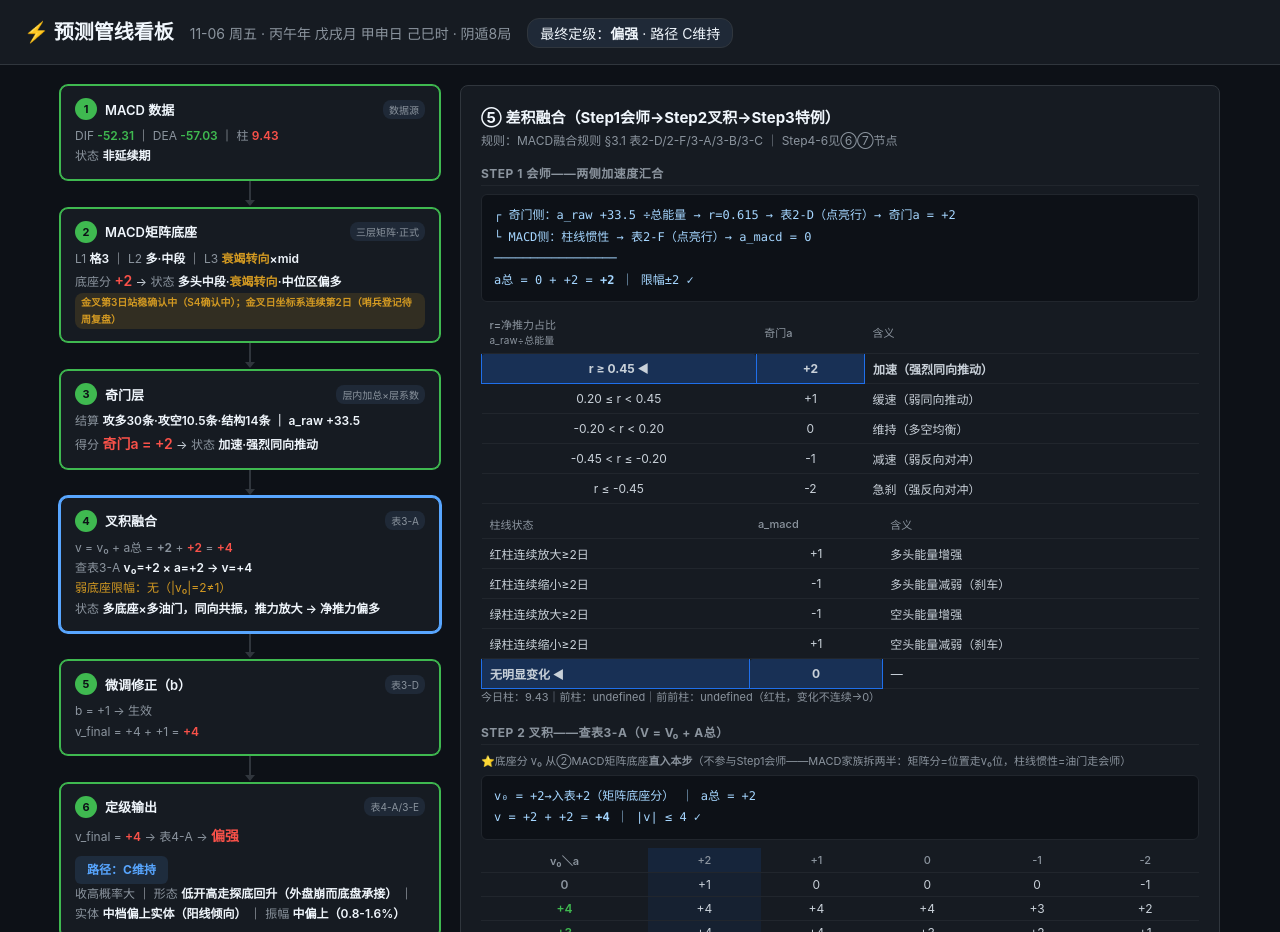
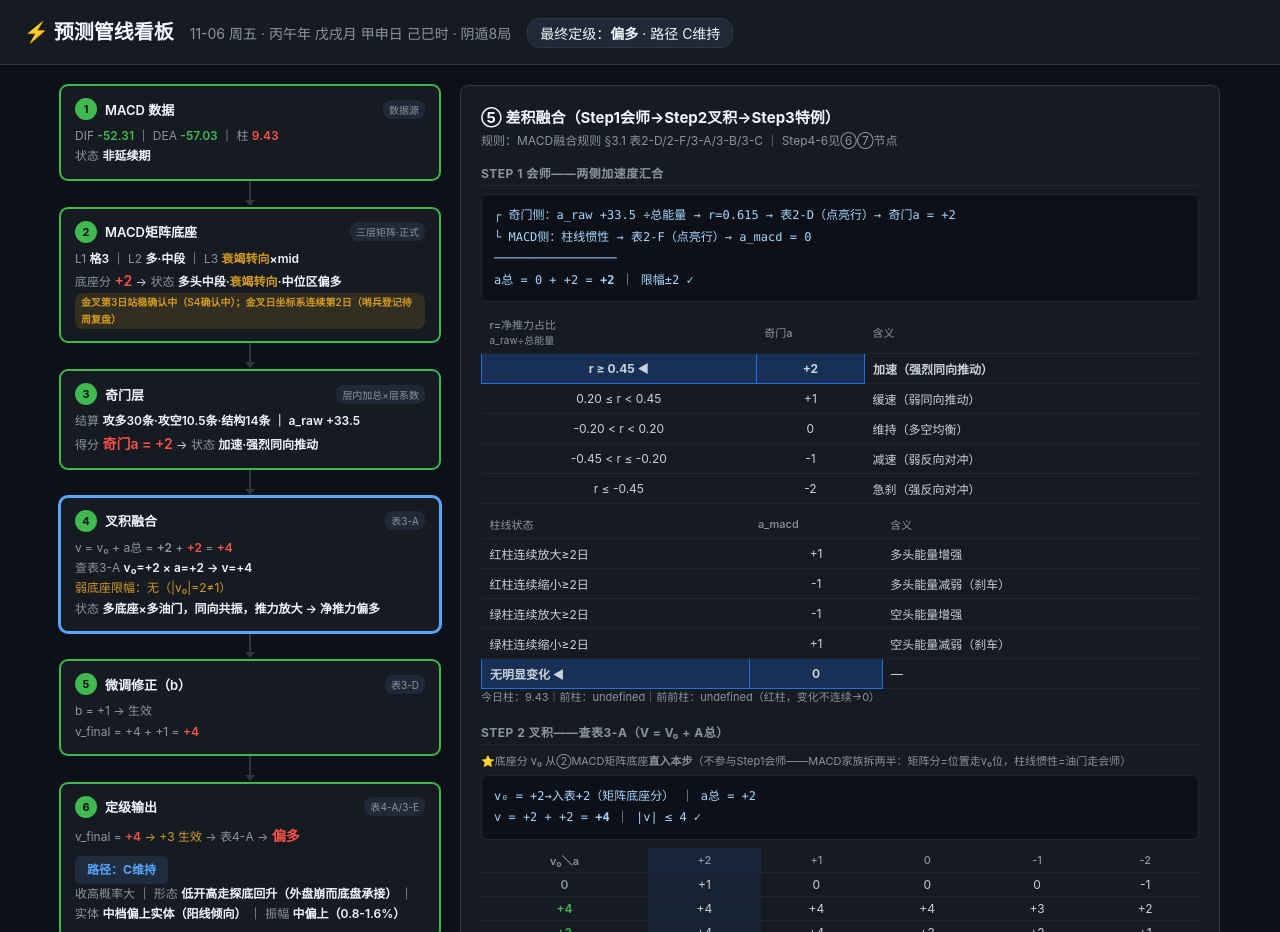
Before and after one commit to xiaoyi0319a/yixue-dashboard, a Jekyll site: the page pipeline.html, which Jekyll copies as it is, in a window 1280 px wide. Shown: the top 932 px of the page. Built offline with Jekyll 4.4.1, drawn with Linux system fonts in a browser that asks for light colours.

Commit message:
定级口径统一(老师截图抓不一致实锤): fusion.final_grade=压级后生效值(11-06: 偏强→偏多, 与九字段/验证对比/报告定级一致); 表4-A高亮改用生效值(九字段final_grade, 原v_final机制值致压级日高亮错位); output卡片+合成链formula加压级箭头(+4→+3生效); schema描述补11-07口径裁定

```diff
--- a/data/pipeline_20261106.json
+++ b/data/pipeline_20261106.json
@@ -63,7 +63,7 @@
   "b_note": "D1日干旺+D4资金旺=底盘厚托底",
   "v_cross": 4,
   "v_final": 4,
-  "final_grade": "偏强",
+  "final_grade": "偏多",
   "path": "C维持",
   "combo_lookup": "盲区组合：v₀正深水C维持家族10-21/27/29/11-03四连❌（0/4≤30%）→压一级（+4→+3）；深水区置信权重减半",
   "r_prime": 0,
--- a/data/pipeline_latest.json
+++ b/data/pipeline_latest.json
@@ -63,7 +63,7 @@
   "b_note": "D1日干旺+D4资金旺=底盘厚托底",
   "v_cross": 4,
   "v_final": 4,
-  "final_grade": "偏强",
+  "final_grade": "偏多",
   "path": "C维持",
   "combo_lookup": "盲区组合：v₀正深水C维持家族10-21/27/29/11-03四连❌（0/4≤30%）→压一级（+4→+3）；深水区置信权重减半",
   "r_prime": 0,
--- a/data/schema/pipeline.schema.json
+++ b/data/schema/pipeline.schema.json
@@ -184,7 +184,7 @@
         "final_grade": {
           "type": "string",
           "enum": ["偏强", "偏多", "略偏多", "无方向", "略偏空", "偏空", "偏弱"],
-          "description": "⭐11-05事故区：必须是表4-A档名字符串，禁止数字编码（表4-A权威=融合规则§3.4：偏强/偏多/略偏多/无方向/略偏空/偏空/偏弱）"
+          "description": "⭐11-05事故区：必须是表4-A档名字符串，禁止数字编码（表4-A权威=融合规则§3.4：偏强/偏多/略偏多/无方向/略偏空/偏空/偏弱）⭐11-07口径裁定：final_grade=压级/升档后生效定级（4.8组合查表/盲区/敏感期升档等调整后的最终档名）——v_final=机制值（调整前），若combo_lookup含压级/升档，final_grade必须取调整后档（11-06实锤：v_final+4偏强但压一级→final_grade=偏多；九字段final_grade同为压级后口径）"
         },
         "path": {"type": "string", "pattern": "^[ABC]"},
         "combo_lookup": {"type": "string"},
--- a/data/slots_20261106.json
+++ b/data/slots_20261106.json
@@ -120,7 +120,7 @@
   "b_note": "D1日干旺+D4资金旺=底盘厚托底",
   "v_cross": 4,
   "v_final": 4,
-    "final_grade": "偏强",
+  "final_grade": "偏多",
   "path": "C维持",
   "combo_lookup": "盲区组合：v₀正深水C维持家族10-21/27/29/11-03四连❌（0/4≤30%）→压一级（+4→+3）；深水区置信权重减半",
   "r_prime": 0,
--- a/pipeline.html
+++ b/pipeline.html
@@ -544,15 +544,17 @@ output: {
     const grade=f.final_grade;
     const grades=[['+4','偏强','≥ +1.0%'],['+3','偏多','+0.5% ~ +1.0%'],['+2','略偏多','+0.2% ~ +0.5%'],['+1','无方向（V3.0区·上沿）','-0.2% ~ +0.2%'],['0','无方向（区·中枢）','-0.2% ~ +0.2%'],['-1','无方向（V3.0区·下沿）','-0.2% ~ +0.2%'],['-2','略偏空','-0.5% ~ -0.2%'],['-3','偏空','-1.0% ~ -0.5%'],['-4','偏弱','≤ -1.0%']];
     const vMap={'+4':'+4','+3':'+3','+2':'+2','+1':'+1','0':'0','-1':'-1','-2':'-2','-3':'-3','-4':'-4'};
-    const vKey=(vF>0?'+':'')+String(vF);
+    /* ⭐11-07高亮口径修正：表4-A高亮=生效定级（九字段final_grade=压级/升档后），无九字段时回退v_final——原vKey纯用v_final致压级日高亮机制值行（11-06实锤：v_final+4高亮偏强，但生效偏多） */
+    const vEff=(d.nine_fields&&typeof d.nine_fields.final_grade==='number')?d.nine_fields.final_grade:vF;
+    const vKey=(vEff>0?'+':'')+String(vEff);
     const rp0=f.r_prime||0;
     return `
   <div class="detail-section"><h4>v_final 合成链（怎么来的）</h4>
   <div class="formula">v（④叉积=v₀+a总）= ${f.v_cross>0?'+':''}${f.v_cross}
 ${rp0>0?`→ R′=${rp0} 反转锁档：v′ = ${f.v_reversed>0?'+':''}${f.v_reversed}（path加-R）`:'→ 反转层 R′=0 不触发·v 原样'}
 → b 微调（⑥表3-D）= ${f.b_value>0?'+':''}${f.b_value} ${f.b_value===0?'→ 不生效':'→ 生效'}
-─────────────
-＝ v_final = <b>${vF>0?'+':''}${vF}</b> → 查表4-A → <b>${grade}</b></div></div>
+${(()=>{const nf=d.nine_fields&&typeof d.nine_fields.final_grade==='number'?d.nine_fields.final_grade:null;const cl=f.combo_lookup||'';if(nf!==null&&nf!==vF&&/压|升档|调整/.test(cl))return `→ ${cl.match(/[压升].*?档|压一级|升档/)?cl.match(/[压升][^；]*/)[0].slice(0,20):'组合调整'}：${vF>0?'+':''}${vF} → ${nf>0?'+':''}${nf}（生效）\n`;return '';})()}─────────────
+＝ v_final = <b>${vF>0?'+':''}${vF}</b> → 表4-A → <b>${grade}</b></div></div>
   ${o.three_d?`<div class="detail-section"><h4>三维输出</h4>
   <div class="formula">隔夜尺度：${o.three_d.overnight} ｜ 日内尺度：${o.three_d.intraday} ｜ 全天尺度：${o.three_d.daily}</div></div>`:''}
   ${o.open_scenario?`<div class="detail-section"><h4>开盘情景</h4>
@@ -699,7 +701,7 @@ function renderPipeline(d){
       <span class="k">b = ${d.fusion.b_value>0?'+':''}${d.fusion.b_value} ${d.fusion.b_value===0?'→ 不生效':'→ 生效'}</span><br>
       <span class="k">v_final = ${d.fusion.v_cross>0?'+':''}${d.fusion.v_cross} + ${d.fusion.b_value>0?'+':''}${d.fusion.b_value} = </span><span class="v ${d.fusion.v_final>0?'pos':d.fusion.v_final<0?'neg':'zero'}">${d.fusion.v_final>0?'+':''}${d.fusion.v_final}</span>`},
     {key:'output',active:true,html:`
-      <span class="k">v_final = </span><span class="v ${d.fusion.v_final>0?'pos':d.fusion.v_final<0?'neg':'zero'}">${d.fusion.v_final>0?'+':''}${d.fusion.v_final}</span> <span class="k">→ 表4-A →</span> <span class="v ${d.fusion.v_final<0?'neg':'pos'}" style="font-size:14px">${d.fusion.final_grade}</span>${d.nine_fields&&d.nine_fields.weak_base_dir?`<br><span class="k" style="color:#d29922">-W底座方向记账</span> <span class="v">${d.nine_fields.weak_base_dir<0?'偏空':d.nine_fields.weak_base_dir>0?'偏多':'中性'}（弱底座·低置信·修正层剥离）</span>`:''}<br>
+      <span class="k">v_final = </span><span class="v ${d.fusion.v_final>0?'pos':d.fusion.v_final<0?'neg':'zero'}">${d.fusion.v_final>0?'+':''}${d.fusion.v_final}</span>${(()=>{const nf=d.nine_fields&&typeof d.nine_fields.final_grade==='number'?d.nine_fields.final_grade:null;const cl=d.fusion.combo_lookup||'';if(nf!==null&&nf!==d.fusion.v_final&&/压|升档|调整/.test(cl))return ` <span class="k" style="color:#d29922">→ ${nf>0?'+':''}${nf} 生效</span>`;return '';})()} <span class="k">→ 表4-A →</span> <span class="v ${d.fusion.v_final<0?'neg':'pos'}" style="font-size:14px">${d.fusion.final_grade}</span>${d.nine_fields&&d.nine_fields.weak_base_dir?`<br><span class="k" style="color:#d29922">-W底座方向记账</span> <span class="v">${d.nine_fields.weak_base_dir<0?'偏空':d.nine_fields.weak_base_dir>0?'偏多':'中性'}（弱底座·低置信·修正层剥离）</span>`:''}<br>
       <span class="path-label">路径：${d.path}</span>${d.shape?`<br><span class="k">${d.shape.close_label||d.shape.three_value_label||'—'}</span> ｜ <span class="k">形态</span> <span class="v">${d.shape.pattern||'—'}</span> ｜ <span class="k">实体</span> <span class="v">${d.shape.body_grade||'—'}</span> ｜ <span class="k">振幅</span> <span class="v">${d.shape.amplitude_grade||'—'}</span>`:''}`},
     ...(d.four_slots?[{key:'slots',active:true,html:slotsSVG(d.four_slots,340,105,d.actual_curve,slotCtx(d))}]:[])
   ];
```
Lines whose indentation alone changed are shown as unchanged.
